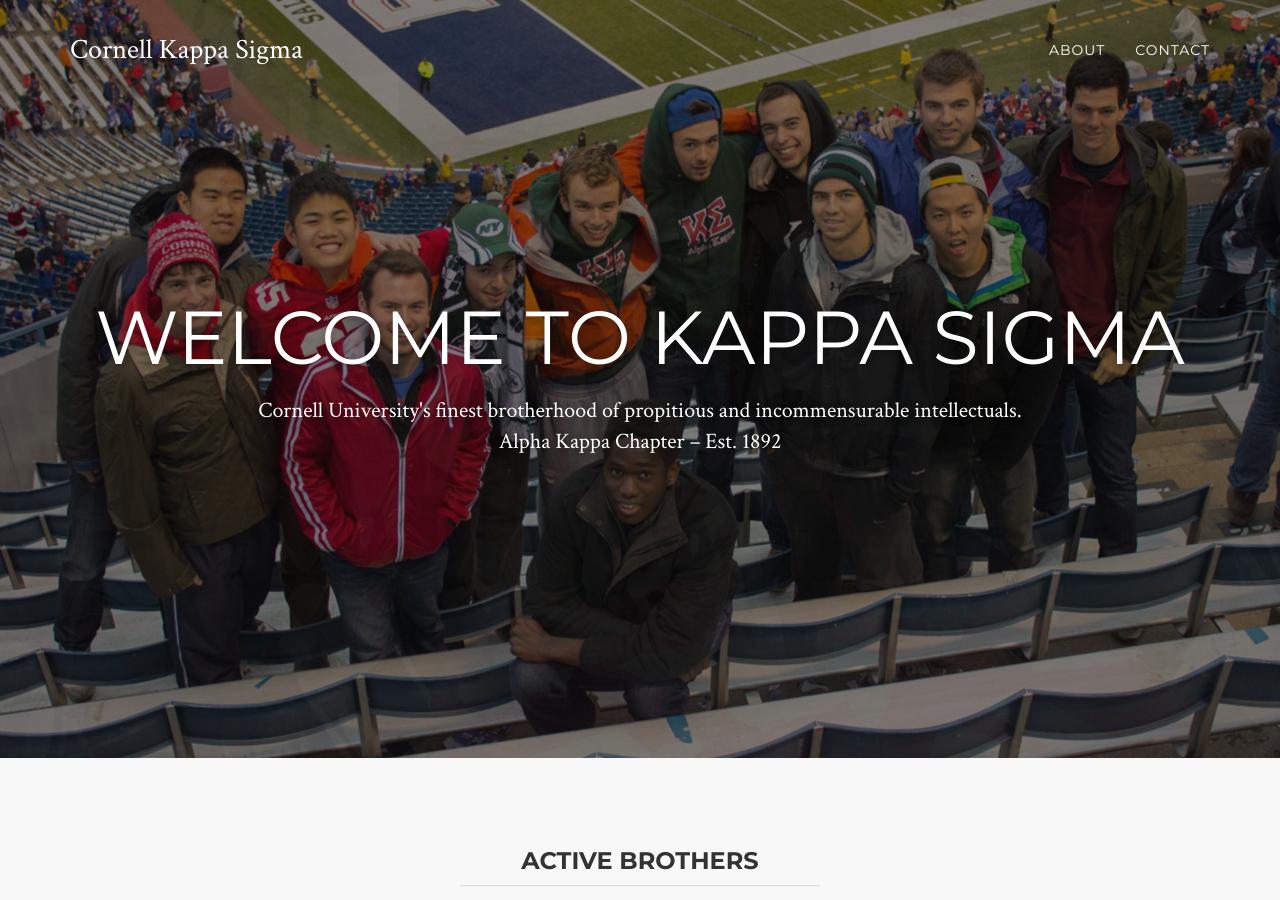
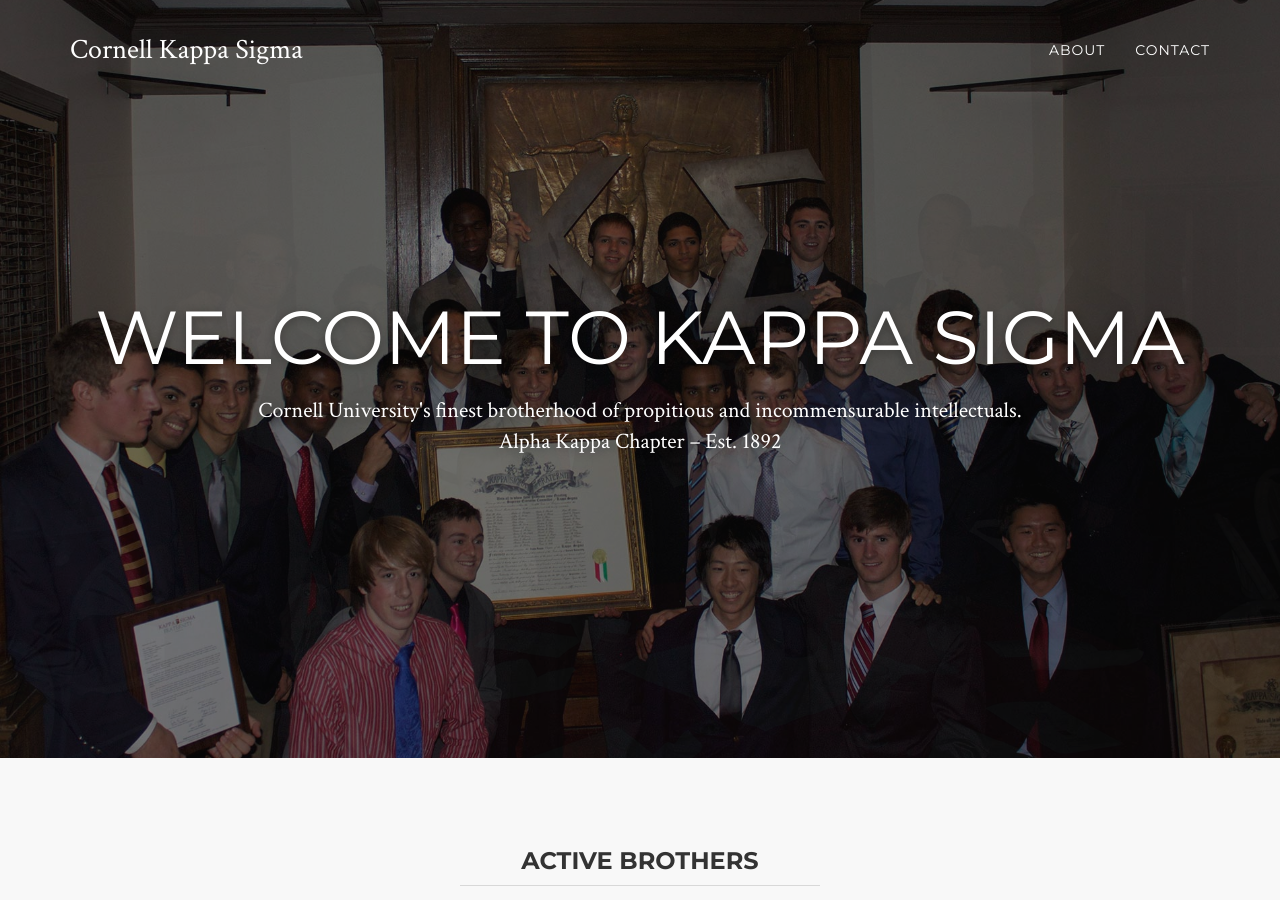
Before and after one commit to pjochillin/cornellkappasigma, a Jekyll site: the page built from index.html, in a window 1280 px wide and 900 px high. Built offline with Jekyll 4.4.1, drawn with Linux system fonts in a browser that asks for light colours; nearby versions of some CDN libraries.

Commit message:
image swap

```diff
--- a/index.html
+++ b/index.html
@@ -6,8 +6,8 @@
     <header>
         <div class="anchor">
             <div class="image" style="background-image:url(assets/img/back3.jpg)"></div>
+            <div class="image" style="background-image:url(assets/img/back6.jpg)"></div>
             <div class="image" style="background-image:url(assets/img/back5.jpg)"></div>
-            <div class="image" style="background-image:url(assets/img/back6.jpg)"></div>
         </div>
         <div class="blackscreen"></div>
         <div class="container">
```
Also changed, not shown: 1 other file.
